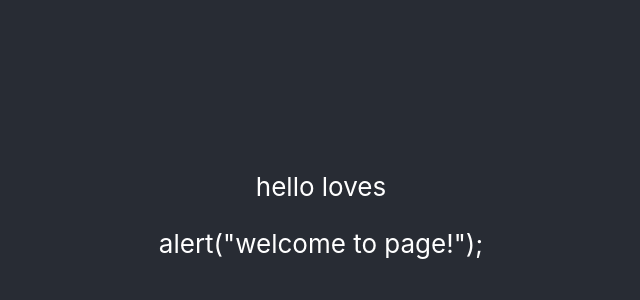
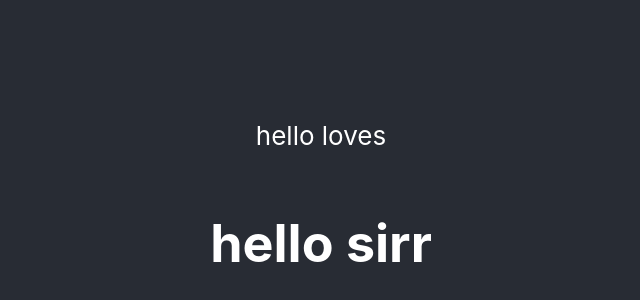
Before and after one commit to mahoro-belyse/weather_react, a React (Create React App) app: page / in a window 1280 px wide. Shown: the part 198-498 px from the top of the page, without its empty margins (319-959 px from the left). Built offline with nearby package versions, Linux system fonts and the light colour scheme.

Commit message:
files connected

```diff
--- a/src/App.js
+++ b/src/App.js
@@ -1,5 +1,5 @@
 import React from "react";
-import Weather from "./weather";
+import Weather from "./Weather";
 import "./App.css";
 function App() {
   return (
--- a/src/Weather.js
+++ b/src/Weather.js
@@ -1,4 +1,9 @@
 import React from "react";
+alert("welcome to the page!!");
 export default function Weather() {
-  return <div>alert("welcome to page!");</div>;
+  return (
+    <div>
+      <h1>hello sirr</h1>
+    </div>
+  );
 }
```
